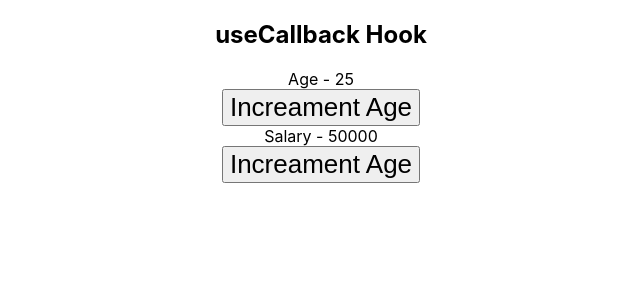
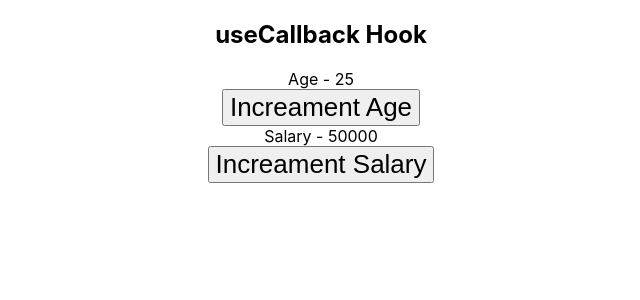
Before and after one commit to Allahnana/REACT_HOOKS, a React (Vite) app: page / in a window 1280 px wide. Shown: the top 300 px of the page, without its empty margins (319-959 px from the left). Built offline with nearby package versions, Linux system fonts and the light colour scheme.

Commit message:
Doings wit useCallback()

```diff
--- a/src/Components/Button.jsx
+++ b/src/Components/Button.jsx
@@ -10,4 +10,4 @@ function Button({handleClick, children}) {
   )
 }
 
-export default Button
+export default React.memo(Button)
--- a/src/Components/Count.jsx
+++ b/src/Components/Count.jsx
@@ -10,4 +10,4 @@ function Count( { text, count}) {
   )
 }
 
-export default Count
+export default React.memo(Count)
--- a/src/Components/ParentComponent.jsx
+++ b/src/Components/ParentComponent.jsx
@@ -1,4 +1,4 @@
-import React, { useState } from 'react'
+import React, { useState, useCallback } from 'react'
 import Button from './Button'
 import Count from './Count'
 import Title from './Title'
@@ -8,13 +8,13 @@ function ParentComponent() {
     const [age, setAge] = useState(25)
     const [salary, setSalary] = useState(50000)
 
-    const increamentAge = () =>{
+    const increamentAge = useCallback( () =>{
         setAge( age + 1)
-    }
+    }, [age])
 
-    const increamentSalary = () =>{
+    const increamentSalary = useCallback(  () =>{
         setSalary( salary + 1000)
-    }
+    }, [salary])
   return (
     <div>
 
@@ -22,7 +22,7 @@ function ParentComponent() {
         <Count text = "Age" count ={age}/>
         <Button handleClick = {increamentAge}>Increament Age</Button>
         <Count text = "Salary" count ={salary}/>
-        <Button handleClick = {increamentSalary}>Increament Age</Button>
+        <Button handleClick = {increamentSalary}>Increament Salary</Button>
 
 
     </div>
--- a/src/Components/Title.jsx
+++ b/src/Components/Title.jsx
@@ -12,4 +12,4 @@ function Title() {
   )
 }
 
-export default Title
+export default  React.memo(Title)
```
